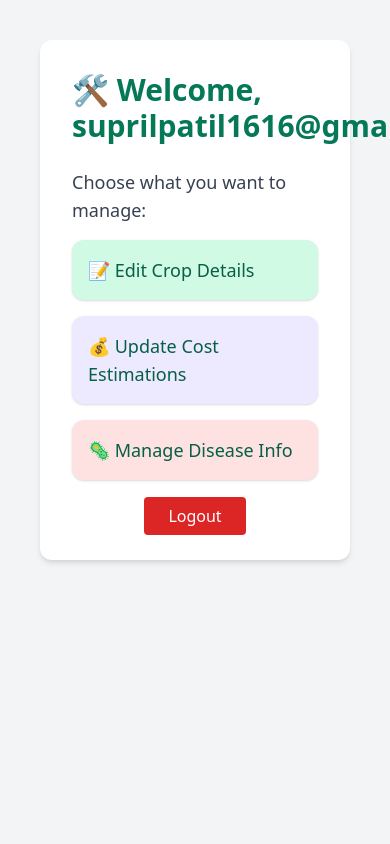
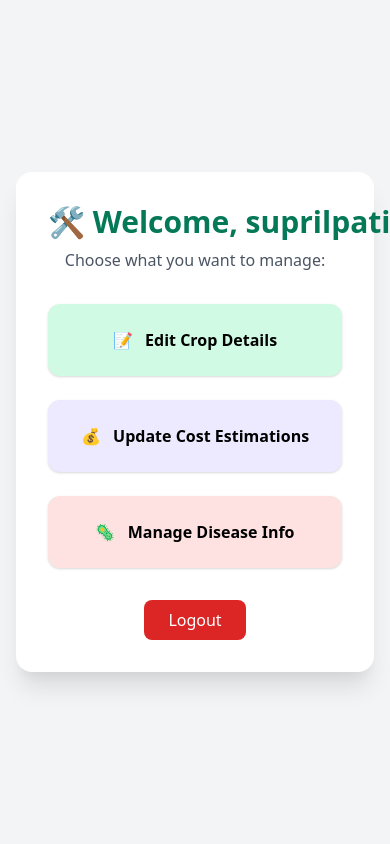
Before and after one commit to suprilp8221/cropgenius-lite, a Flask app: page /admin-dashboard in a window 390 px wide; the page is wider, and only the part inside the window is pictured. Run offline with Flask 3, Linux system fonts and the light colour scheme; a user stored in the database is signed in; parts of the project's set-up code (start-up, migrations or seed data) failed here and were passed over.

Commit message:
💄 Mobile‑responsive redesign for auth & admin pages

```diff
--- a/templates/admin_main_dashboard.html
+++ b/templates/admin_main_dashboard.html
@@ -2,29 +2,34 @@
 <html lang="en">
 <head>
   <meta charset="UTF-8">
-  <title>Admin Menu | CropGenius</title>
+  <meta name="viewport" content="width=device-width, initial-scale=1.0">
+  <title>Admin Dashboard | CropGenius</title>
   <link href="https://cdn.jsdelivr.net/npm/tailwindcss@2.2.19/dist/tailwind.min.css" rel="stylesheet">
 </head>
-<body class="bg-gray-100 min-h-screen p-10">
+<body class="bg-gray-100 min-h-screen flex items-center justify-center p-4 sm:p-10">
 
-  <div class="max-w-xl mx-auto bg-white p-8 rounded-xl shadow-md">
-    <h2 class="text-3xl font-bold text-green-700 mb-6">🛠️ Welcome, {{ admin }}</h2>
-    <p class="text-lg mb-4 text-gray-700">Choose what you want to manage:</p>
+  <div class="bg-white p-8 sm:p-10 rounded-2xl shadow-xl w-full max-w-2xl">
+    <h2 class="text-3xl sm:text-4xl font-bold text-green-700 mb-2 sm:mb-4 text-center">
+      🛠️ Welcome, {{ admin }}
+    </h2>
+    <p class="text-center text-gray-600 mb-8">Choose what you want to manage:</p>
 
-    <ul class="space-y-4 text-lg text-green-800 font-medium">
-      <li>
-        <a href="/admin" class="block bg-green-100 hover:bg-green-200 p-4 rounded-xl shadow">📝 Edit Crop Details</a>
-      </li>
-      <li>
-        <a href="/admin-costs" class="block bg-purple-100 hover:bg-purple-200 p-4 rounded-xl shadow">💰 Update Cost Estimations</a>
-      </li>
-      <li>
-        <a href="/admin-diseases" class="block bg-red-100 hover:bg-red-200 p-4 rounded-xl shadow">🦠 Manage Disease Info</a>
-      </li>
-    </ul>
+    <div class="grid gap-6 sm:grid-cols-2">
+      <a href="/admin" class="flex items-center justify-center bg-green-100 hover:bg-green-200 p-6 rounded-xl shadow transition">
+        📝 <span class="ml-2 font-semibold">Edit&nbsp;Crop&nbsp;Details</span>
+      </a>
+      <a href="/admin-costs" class="flex items-center justify-center bg-purple-100 hover:bg-purple-200 p-6 rounded-xl shadow transition">
+        💰 <span class="ml-2 font-semibold">Update&nbsp;Cost&nbsp;Estimations</span>
+      </a>
+      <a href="/admin-diseases" class="flex items-center justify-center bg-red-100 hover:bg-red-200 p-6 rounded-xl shadow transition sm:col-span-2">
+        🦠 <span class="ml-2 font-semibold">Manage&nbsp;Disease&nbsp;Info</span>
+      </a>
+    </div>
 
-    <div class="mt-6 text-center">
-      <a href="/logout" class="bg-red-600 text-white px-6 py-2 rounded hover:bg-red-700">Logout</a>
+    <div class="mt-8 text-center">
+      <a href="/logout" class="inline-block bg-red-600 hover:bg-red-700 text-white px-6 py-2 rounded-lg transition">
+        Logout
+      </a>
     </div>
   </div>
 
```
Also changed, not shown: templates/admin_login.html (+15 -11 lines), templates/login.html (+21 -16 lines), templates/signup.html (+18 -13 lines).
